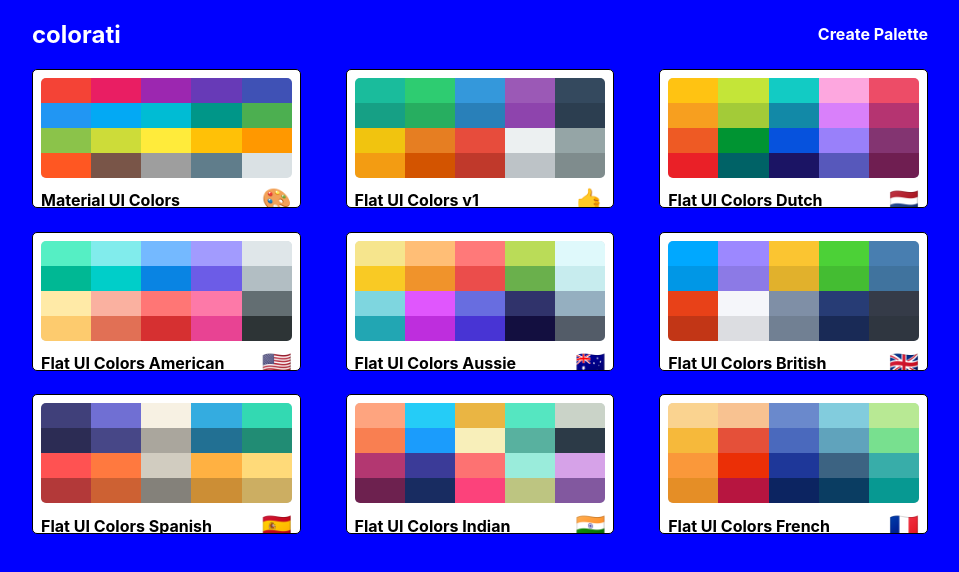
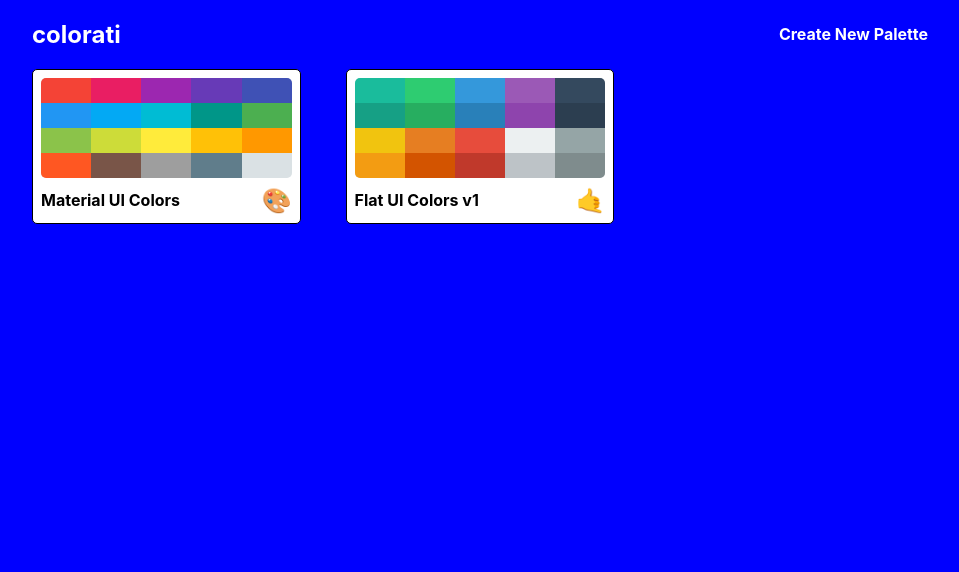
Before and after one commit to flashkicker/colorati, a React (Create React App) app: page / in a window 1280 px wide. Shown: the top 572 px of the page, without its empty margins (160-1119 px from the left). Built offline with nearby package versions, Linux system fonts and the light colour scheme.

Commit message:
add validation to palette name form

```diff
--- a/src/App.js
+++ b/src/App.js
@@ -8,10 +8,18 @@
 import NewPaletteForm from "./NewPaletteForm"
 
 class App extends Component {
+	state = {
+		palettes: seedColors
+	}
+
 	findPalette = id => {
-		return seedColors.find(palette => {
+		return this.state.palettes.find(palette => {
 			return palette.id === id
 		})
+	}
+
+	savePalette = newPalette => {
+		this.setState({ palettes: [...this.state.palettes, newPalette] })
 	}
 
 	render() {
@@ -22,10 +30,20 @@
 						exact
 						path="/"
 						render={routeProps => (
-							<PaletteList palettes={seedColors} {...routeProps} />
+							<PaletteList palettes={this.state.palettes} {...routeProps} />
 						)}
 					/>
-					<Route exact path="/palette/new" render={() => <NewPaletteForm />} />
+					<Route
+						exact
+						path="/palette/new"
+						render={routeProps => (
+							<NewPaletteForm
+								savePalette={this.savePalette}
+								{...routeProps}
+								palettes={this.state.palettes}
+							/>
+						)}
+					/>
 					<Route
 						exact
 						path="/palette/:id"
--- a/src/PaletteList.js
+++ b/src/PaletteList.js
@@ -19,7 +19,7 @@
 					<nav className={nav}>
 						<h1>colorati</h1>
 						<Link to="/palette/new">
-							<h4>Create Palette</h4>
+							<h4>Create New Palette</h4>
 						</Link>
 					</nav>
 					<div className={miniPalettes}>
--- a/src/seedColors.js
+++ b/src/seedColors.js
@@ -51,194 +51,5 @@
         { name: "Silver", color: "#bdc3c7" },
         { name: "Asbestos", color: "#7f8c8d" }
       ]
-    },
-    {
-      paletteName: "Flat UI Colors Dutch",
-      id: "flat-ui-colors-dutch",
-      emoji: "🇳🇱",
-      colors: [
-        { name: "Sunflower", color: "#FFC312" },
-        { name: "Energos", color: "#C4E538" },
-        { name: "BlueMartina", color: "#12CBC4" },
-        { name: "LavenderRose", color: "#FDA7DF" },
-        { name: "BaraRose", color: "#ED4C67" },
-        { name: "RadiantYellow", color: "#F79F1F" },
-        { name: "AndroidGreen", color: "#A3CB38" },
-        { name: "MediterraneanSea", color: "#1289A7" },
-        { name: "LavenderTea", color: "#D980FA" },
-        { name: "VerryBerry", color: "#B53471" },
-        { name: "PuffinsBill", color: "#EE5A24" },
-        { name: "PixelatedGrass", color: "#009432" },
-        { name: "MerchantMarineBlue", color: "#0652DD" },
-        { name: "ForgottenPurple", color: "#9980FA" },
-        { name: "HollyHock", color: "#833471" },
-        { name: "RedPigment", color: "#EA2027" },
-        { name: "TurkishAqua", color: "#006266" },
-        { name: "20000LeaguesUnderTheSea", color: "#1B1464" },
-        { name: "CircumorbitalRing", color: "#5758BB" },
-        { name: "MagentaPurple", color: "#6F1E51" }
-      ]
-    },
-    {
-      paletteName: "Flat UI Colors American",
-      id: "flat-ui-colors-american",
-      emoji: "🇺🇸",
-      colors: [
-        { name: "LightGreenishBlue", color: "#55efc4" },
-        { name: "FadedPoster", color: "#81ecec" },
-        { name: "GreenDarnerTail", color: "#74b9ff" },
-        { name: "ShyMoment", color: "#a29bfe" },
-        { name: "CityLights", color: "#dfe6e9" },
-        { name: "MintLeaf", color: "#00b894" },
-        { name: "RobinsEggBlue", color: "#00cec9" },
-        { name: "ElectronBlue", color: "#0984e3" },
-        { name: "ExodusFruit", color: "#6c5ce7" },
-        { name: "SoothingBreeze", color: "#b2bec3" },
-        { name: "SourLemon", color: "#ffeaa7" },
-        { name: "FirstDate", color: "#fab1a0" },
-        { name: "PinkGlamour", color: "#ff7675" },
-        { name: "Pico8Pink", color: "#fd79a8" },
-        { name: "AmericanRiver", color: "#636e72" },
-        { name: "BrightYarrow", color: "#fdcb6e" },
-        { name: "OrangeVille", color: "#e17055" },
-        { name: "Chi-Gong", color: "#d63031" },
-        { name: "PrunusAvium", color: "#e84393" },
-        { name: "DraculaOrchid", color: "#2d3436" }
-      ]
-    },
-    {
-      paletteName: "Flat UI Colors Aussie",
-      id: "flat-ui-colors-aussie",
-      emoji: "🇦🇺",
-      colors: [
-        { name: "Beekeeper", color: "#f6e58d" },
-        { name: "SpicedNectarine", color: "#ffbe76" },
-        { name: "PinkGlamour", color: "#ff7979" },
-        { name: "JuneBud", color: "#badc58" },
-        { name: "CoastalBreeze", color: "#dff9fb" },
-        { name: "Turbo", color: "#f9ca24" },
-        { name: "QuinceJelly", color: "#f0932b" },
-        { name: "CarminePink", color: "#eb4d4b" },
-        { name: "PureApple", color: "#6ab04c" },
-        { name: "HintOfIcePack", color: "#c7ecee" },
-        { name: "MiddleBlue", color: "#7ed6df" },
-        { name: "Heliotrope", color: "#e056fd" },
-        { name: "ExodusFruit", color: "#686de0" },
-        { name: "DeepKoamaru", color: "#30336b" },
-        { name: "SoaringEagle", color: "#95afc0" },
-        { name: "GreenlandGreen", color: "#22a6b3" },
-        { name: "SteelPink", color: "#be2edd" },
-        { name: "Blurple", color: "#4834d4" },
-        { name: "DeepCove", color: "#130f40" },
-        { name: "WizardGrey", color: "#535c68" }
-      ]
-    },
-    {
-      paletteName: "Flat UI Colors British",
-      id: "flat-ui-colors-british",
-      emoji: "🇬🇧",
-      colors: [
-        { name: "ProtossPylon", color: "#00a8ff" },
-        { name: "Periwinkle", color: "#9c88ff" },
-        { name: "Rise-N-Shine", color: "#fbc531" },
-        { name: "DownloadProgress", color: "#4cd137" },
-        { name: "Seabrook", color: "#487eb0" },
-        { name: "VanaDylBlue", color: "#0097e6" },
-        { name: "MattPurple", color: "#8c7ae6" },
-        { name: "NanohanachaGold", color: "#e1b12c" },
-        { name: "SkirretGreen", color: "#44bd32" },
-        { name: "Naval", color: "#40739e" },
-        { name: "NasturcianFlower", color: "#e84118" },
-        { name: "LynxWhite", color: "#f5f6fa" },
-        { name: "BlueberrySoda", color: "#7f8fa6" },
-        { name: "MazarineBlue", color: "#273c75" },
-        { name: "BlueNights", color: "#353b48" },
-        { name: "HarleyOrange", color: "#c23616" },
-        { name: "HintOfPensive", color: "#dcdde1" },
-        { name: "ChainGangGrey", color: "#718093" },
-        { name: "PicoVoid", color: "#192a56" },
-        { name: "ElectroMagnetic", color: "#2f3640" }
-      ]
-    },
-    {
-      paletteName: "Flat UI Colors Spanish",
-      id: "flat-ui-colors-spanish",
-      emoji: "🇪🇸",
-      colors: [
-        { name: "JacksonsPurple", color: "#40407a" },
-        { name: "C64Purple", color: "#706fd3" },
-        { name: "SwanWhite", color: "#f7f1e3" },
-        { name: "SummerSky", color: "#34ace0" },
-        { name: "CelestialGreen", color: "#33d9b2" },
-        { name: "LuckyPoint", color: "#2c2c54" },
-        { name: "Liberty", color: "#474787" },
-        { name: "HotStone", color: "#aaa69d" },
-        { name: "DevilBlue", color: "#227093" },
-        { name: "PalmSpringsSplash", color: "#218c74" },
-        { name: "FlourescentRed", color: "#ff5252" },
-        { name: "SyntheticPumpkin", color: "#ff793f" },
-        { name: "CrocodileTooth", color: "#d1ccc0" },
-        { name: "MandarinSorbet", color: "#ffb142" },
-        { name: "SpicedButterNut", color: "#ffda79" },
-        { name: "EyeOfNewt", color: "#b33939" },
-        { name: "ChileanFire", color: "#cd6133" },
-        { name: "GreyPorcelain", color: "#84817a" },
-        { name: "AlamedaOchre", color: "#cc8e35" },
-        { name: "Desert", color: "#ccae62" }
-      ]
-    },
-    {
-      paletteName: "Flat UI Colors Indian",
-      id: "flat-ui-colors-indian",
-      emoji: "🇮🇳",
-      colors: [
-        { name: "OrchidOrange", color: "#FEA47F" },
-        { name: "SpiroDiscoBall", color: "#25CCF7" },
-        { name: "HoneyGlow", color: "#EAB543" },
-        { name: "SweetGarden", color: "#55E6C1" },
-        { name: "FallingStar", color: "#CAD3C8" },
-        { name: "RichGardenia", color: "#F97F51" },
-        { name: "ClearChill", color: "#1B9CFC" },
-        { name: "WhitePepper", color: "#F8EFBA" },
-        { name: "Keppel", color: "#58B19F" },
-        { name: "ShipsOfficer", color: "#2C3A47" },
-        { name: "FieryFuchsia", color: "#B33771" },
-        { name: "BlueBell", color: "#3B3B98" },
-        { name: "GeorgiaPeach", color: "#FD7272" },
-        { name: "OasisStream", color: "#9AECDB" },
-        { name: "BrightUbe", color: "#D6A2E8" },
-        { name: "MagentaPurple", color: "#6D214F" },
-        { name: "EndingNavyBlue", color: "#182C61" },
-        { name: "SasquatchSocks", color: "#FC427B" },
-        { name: "PineGlade", color: "#BDC581" },
-        { name: "HighlighterLavender", color: "#82589F" }
-      ]
-    },
-    {
-      paletteName: "Flat UI Colors French",
-      id: "flat-ui-colors-french",
-      emoji: "🇫🇷",
-      colors: [
-        { name: "FlatFlesh", color: "#fad390" },
-        { name: "MelonMelody", color: "#f8c291" },
-        { name: "Livid", color: "#6a89cc" },
-        { name: "Spray", color: "#82ccdd" },
-        { name: "ParadiseGreen", color: "#b8e994" },
-        { name: "SquashBlossom", color: "#f6b93b" },
-        { name: "MandarinRed", color: "#e55039" },
-        { name: "AzraqBlue", color: "#4a69bd" },
-        { name: "Dupain", color: "#60a3bc" },
-        { name: "AuroraGreen", color: "#78e08f" },
-        { name: "IcelandPoppy", color: "#fa983a" },
-        { name: "TomatoRed", color: "#eb2f06" },
-        { name: "YueGuangBlue", color: "#1e3799" },
-        { name: "GoodSamaritan", color: "#3c6382" },
-        { name: "Waterfall", color: "#38ada9" },
-        { name: "CarrotOrange", color: "#e58e26" },
-        { name: "JalapenoRed", color: "#b71540" },
-        { name: "DarkSapphire", color: "#0c2461" },
-        { name: "ForestBlues", color: "#0a3d62" },
-        { name: "ReefEncounter", color: "#079992" }
-      ]
     }
   ];
--- a/src/styles/PaletteListStyles.js
+++ b/src/styles/PaletteListStyles.js
@@ -4,7 +4,8 @@
 		height: "100vh",
 		display: "flex",
 		alignItems: "flex-start",
-		justifyContent: "center"
+		justifyContent: "center",
+		overflow: "auto"
 	},
 	container: {
 		width: "70%",
--- a/src/styles/PaletteStyles.js
+++ b/src/styles/PaletteStyles.js
@@ -1,6 +1,6 @@
 export default {
 	palette: {
-		height: "99vh",
+		height: "100vh",
 		display: "flex",
 		flexDirection: "column"
 	},
```
Also changed, not shown: src/NewPaletteForm.js (+45 -6 lines).
